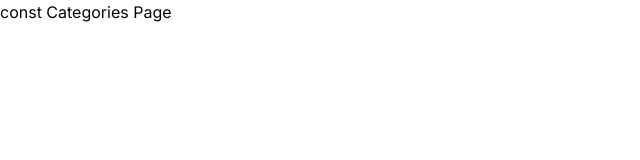
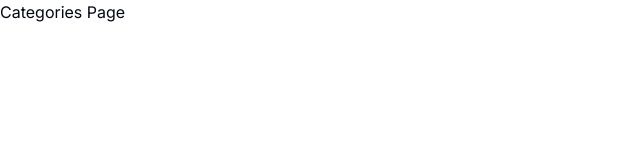
Before and after one commit to kabirshuvo/sapakhana, a Next.js app: page /categories in a window 1280 px wide. Shown: the top 160 px of the page, without its empty margins (0-640 px from the left). Built offline with nearby package versions, Linux system fonts and the light colour scheme.

Commit message:
first commit

```diff
--- a/src/app/(pages)/about/page.tsx
+++ b/src/app/(pages)/about/page.tsx
@@ -1,11 +1,11 @@
 import React from "react";
 
-const ContactUsPage = () => {
+const AboutUsPage = () => {
   return (
     <div>
-      <h1>Contact Us Page </h1>
+      <h1>About Us Page </h1>
     </div>
   );
 };
 
-export default ContactUsPage;
+export default AboutUsPage;
--- a/src/app/(pages)/categories/page.tsx
+++ b/src/app/(pages)/categories/page.tsx
@@ -3,7 +3,7 @@ import React from "react";
 const CategoriesPage = () => {
   return (
     <div>
-      <h1> const Categories Page </h1>
+      <h1> Categories Page </h1>
     </div>
   );
 };
```
